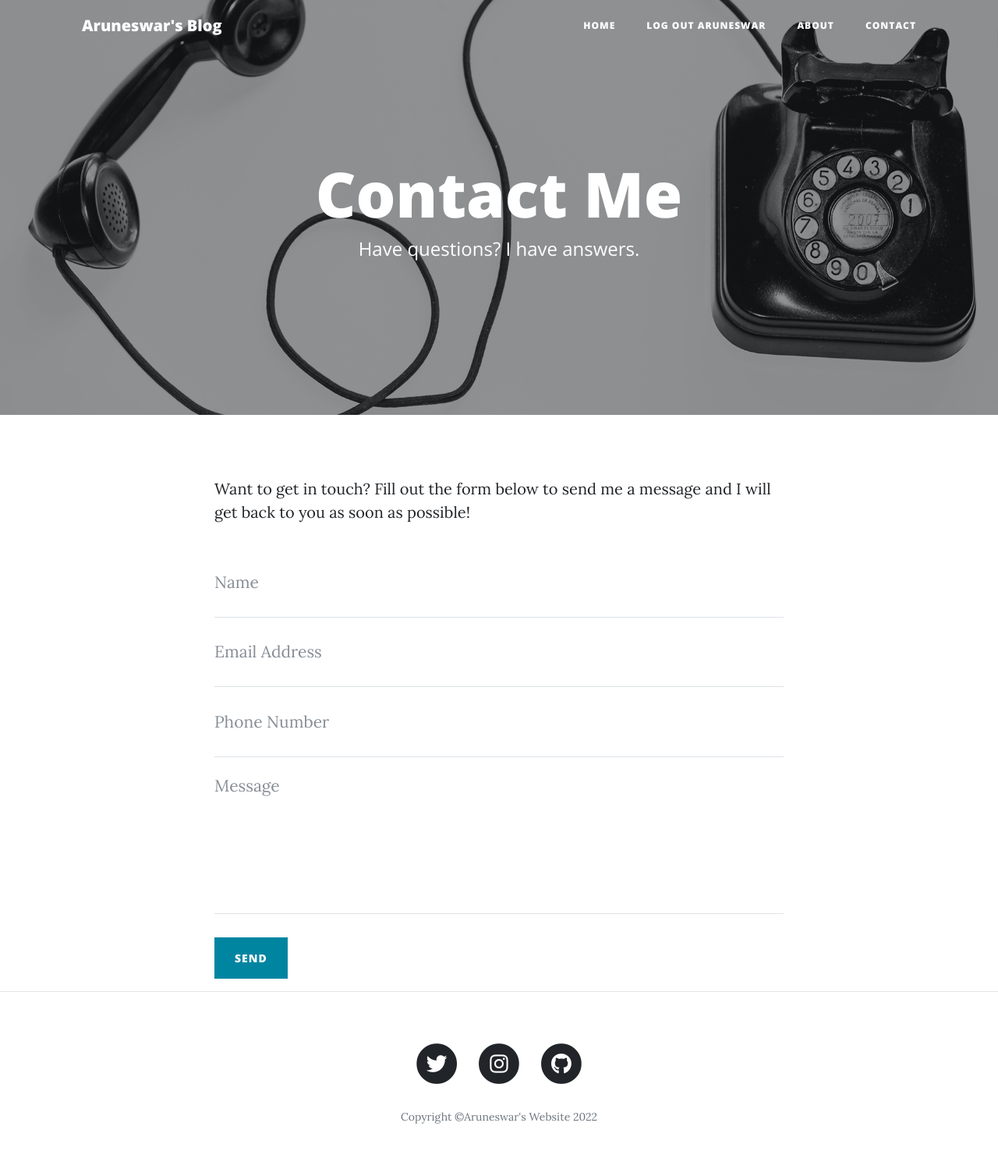
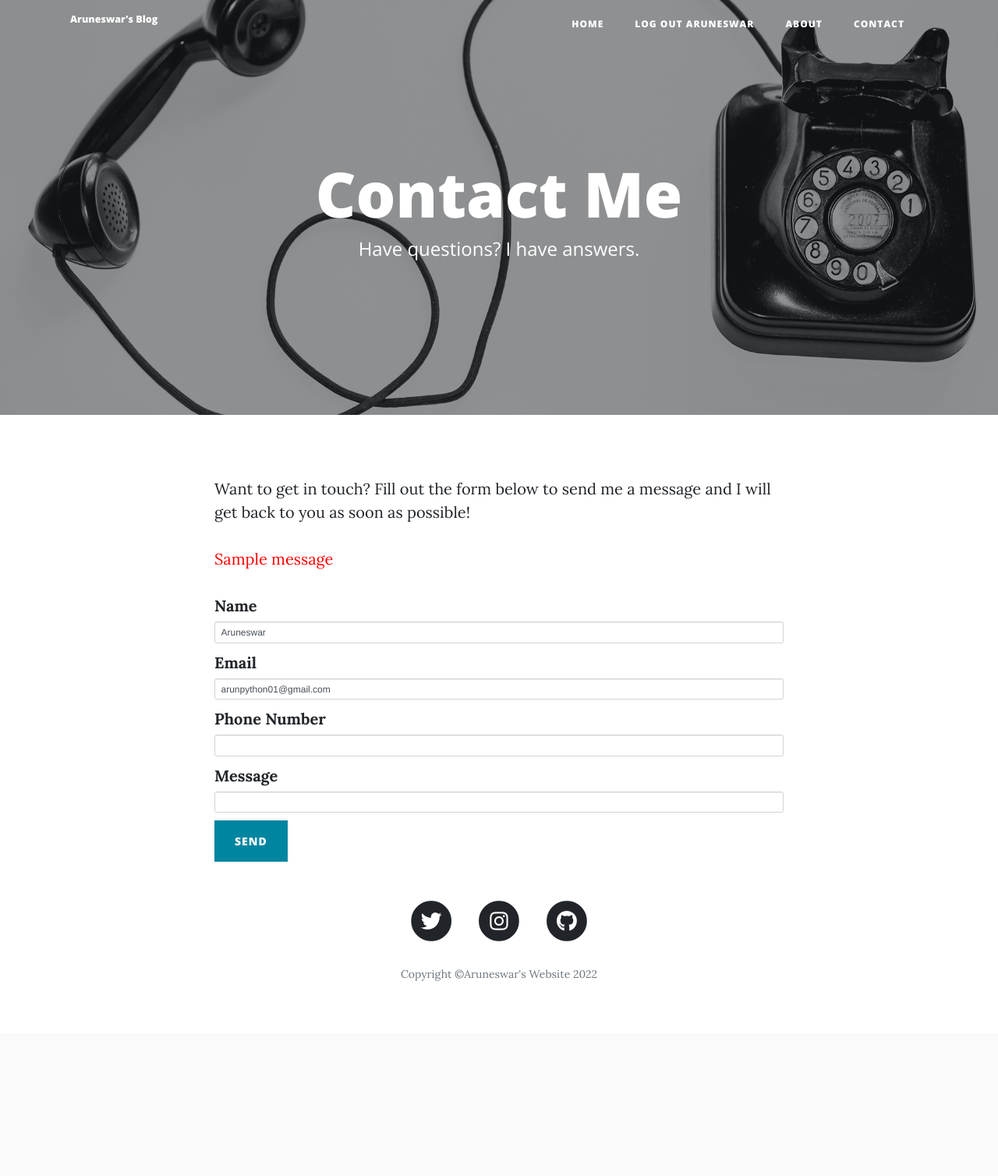
Before and after one commit to ArunNamikaze/My_Blog, a Flask app: page /contact in a window 1280 px wide. Shown: the whole page at 78% size. After the commit the page ends 1258 px from the top, so only its background shows below. Run offline with Flask 2, Linux system fonts and the light colour scheme; a user stored in the database is signed in; tables that the repository leaves empty hold one stand-in row (values such as "Sample post"); one stand-in notice (Sample message) is shown; some libraries are stand-ins or nearby versions.

Commit message:
certificate add

```diff
--- a/forms.py
+++ b/forms.py
@@ -25,3 +25,10 @@ class LoginForm(FlaskForm):
 class CommentForm(FlaskForm):
     comment=CKEditorField("Comment", validators=[DataRequired()])
     submit = SubmitField("Comment")
+
+class ContactForm(FlaskForm):
+    name=StringField("Name",validators=[DataRequired()])
+    email=StringField("Email" ,validators=[DataRequired()])
+    number=StringField("Phone Number", validators=[DataRequired()])
+    message=StringField("Message" , validators=[DataRequired()])
+    submit=SubmitField("Send")
--- a/main.py
+++ b/main.py
@@ -6,10 +6,16 @@ from werkzeug.security import generate_password_hash, check_password_hash
 from flask_sqlalchemy import SQLAlchemy
 # from sqlalchemy.orm import relationship
 from flask_login import UserMixin, login_user, LoginManager, login_required, current_user, logout_user
-from forms import CreatePostForm, RegisterForm, LoginForm, CommentForm
+from forms import CreatePostForm, RegisterForm, LoginForm, CommentForm , ContactForm
 from flask_gravatar import Gravatar
 from functools import wraps
+import smtplib
 
+##FOR SMTPLIB
+EMAIL='arunpython01@gmail.com'
+PASS='Arunpy01'
+
+##FLASK
 app = Flask(__name__)
 app.config['SECRET_KEY'] = '8BYkEfBA6O6donzWlSihBXox7C0sKR6b'
 ckeditor = CKEditor(app)
@@ -125,7 +131,7 @@ def login():
             )
             return redirect(url_for("register", form=form))
         elif not check_password_hash(user.password, form.password.data):
-            flash("Invalid password")
+            flash("Incorrect password")
             form = LoginForm(
                 email=form.email.data
             )
@@ -172,9 +178,28 @@ def about():
     return render_template("about.html", logged_in=current_user.is_authenticated, year=copyright_year)
 
 
-@app.route("/contact")
+@app.route("/contact" , methods=['GET', 'POST'])
 def contact():
-    return render_template("contact.html", logged_in=current_user.is_authenticated, year=copyright_year)
+    if current_user.is_authenticated:
+        form = ContactForm(
+            name=current_user.name,
+            email=current_user.email
+        )
+    if not current_user.is_authenticated:
+        form = ContactForm()
+
+    mess_body = f"Name: {form.name.data}\nEmail: {form.email.data}\nMobile: {form.number.data}\n\nMessage:\n{form.message.data}"
+    if form.validate_on_submit():
+        if not current_user.is_authenticated:
+            flash("You need to login or register to contact.")
+            return redirect(url_for("login"))
+
+        with smtplib.SMTP("smtp.gmail.com") as con:
+            con.starttls()
+            con.login(user=EMAIL , password=PASS)
+            con.sendmail(from_addr=EMAIL, to_addrs=EMAIL ,msg=f"Subject:Response form the blog\n\n{mess_body}")
+
+    return render_template("contact.html", form=form ,logged_in=current_user.is_authenticated, year=copyright_year)
 
 
 @app.route("/new-post", methods=['GET', 'POST'])
@@ -215,7 +240,7 @@ def edit_post(post_id):
         db.session.commit()
         return redirect(url_for("show_post", post_id=post.id))
 
-    return render_template("make-post.html", form=edit_form, year=copyright_year)
+    return render_template("make-post.html", form=edit_form, year=copyright_year , is_edit=True)
 
 
 @app.route("/delete/<int:post_id>")
--- a/templates/about.html
+++ b/templates/about.html
@@ -24,6 +24,10 @@
         <p>Created this blog as a test for my skills and also just to share some useful and interesting information to you</p>
         <p style="padding-top:50px; text-align:center; color:#007bff;"> <strong>Working on a perfect bio😉 </strong></p>
       </div>
+      <div class="col-lg-8 col-md-10 mx-auto">
+        <p style="text-align:center; padding-top:100px;"><strong> This course helped me to build this site 👍</strong> </p>
+        <img src="/static/img/Python Certification.jpg" alt="" width="100%">
+      </div>
     </div>
   </div>
 
--- a/templates/contact.html
+++ b/templates/contact.html
@@ -1,6 +1,8 @@
+{% extends 'bootstrap/base.html' %}
+{% import "bootstrap/wtf.html" as wtf %}
+{% block content %}
 {% include "header.html" %}
 
-  <!-- Page Header -->
   <header class="masthead" style="background-image: url('{{ url_for('static', filename='img/contact-bg.jpg')}}')">
     <div class="overlay"></div>
     <div class="container">
@@ -15,51 +17,67 @@
     </div>
   </header>
 
-  <!-- Main Content -->
-  <div class="container">
+
+<!--<div class="container">-->
+<!--    <div class="row">-->
+<!--      <div class="col-lg-8 col-md-10 mx-auto">-->
+<!--        <p>Want to get in touch? Fill out the form below to send me a message and I will get back to you as soon as possible!</p>-->
+<!--        &lt;!&ndash; Contact Form - Enter your email address on line 19 of the mail/contact_me.php file to make this form work. &ndash;&gt;-->
+<!--        &lt;!&ndash; WARNING: Some web hosts do not allow emails to be sent through forms to common mail hosts like Gmail or Yahoo. It's recommended that you use a private domain email address! &ndash;&gt;-->
+<!--        &lt;!&ndash; To use the contact form, your site must be on a live web host with PHP! The form will not work locally! &ndash;&gt;-->
+<!--        <form name="sentMessage" id="contactForm" novalidate>-->
+<!--          <div class="control-group">-->
+<!--            <div class="form-group floating-label-form-group controls">-->
+<!--              <label>Name</label>-->
+<!--              <input type="text" class="form-control" placeholder="Name" id="name" required data-validation-required-message="Please enter your name.">-->
+<!--              <p class="help-block text-danger"></p>-->
+<!--            </div>-->
+<!--          </div>-->
+<!--          <div class="control-group">-->
+<!--            <div class="form-group floating-label-form-group controls">-->
+<!--              <label>Email Address</label>-->
+<!--              <input type="email" class="form-control" placeholder="Email Address" id="email" required data-validation-required-message="Please enter your email address.">-->
+<!--              <p class="help-block text-danger"></p>-->
+<!--            </div>-->
+<!--          </div>-->
+<!--          <div class="control-group">-->
+<!--            <div class="form-group col-xs-12 floating-label-form-group controls">-->
+<!--              <label>Phone Number</label>-->
+<!--              <input type="tel" class="form-control" placeholder="Phone Number" id="phone" required data-validation-required-message="Please enter your phone number.">-->
+<!--              <p class="help-block text-danger"></p>-->
+<!--            </div>-->
+<!--          </div>-->
+<!--          <div class="control-group">-->
+<!--            <div class="form-group floating-label-form-group controls">-->
+<!--              <label>Message</label>-->
+<!--              <textarea rows="5" class="form-control" placeholder="Message" id="message" required data-validation-required-message="Please enter a message."></textarea>-->
+<!--              <p class="help-block text-danger"></p>-->
+<!--            </div>-->
+<!--          </div>-->
+<!--          <br>-->
+<!--          <div id="success"></div>-->
+<!--          <button type="submit" class="btn btn-primary" id="sendMessageButton">Send</button>-->
+<!--        </form>-->
+<!--      </div>-->
+<!--    </div>-->
+<!--  </div>-->
+
+
+<div class="container">
     <div class="row">
       <div class="col-lg-8 col-md-10 mx-auto">
-        <p>Want to get in touch? Fill out the form below to send me a message and I will get back to you as soon as possible!</p>
-        <!-- Contact Form - Enter your email address on line 19 of the mail/contact_me.php file to make this form work. -->
-        <!-- WARNING: Some web hosts do not allow emails to be sent through forms to common mail hosts like Gmail or Yahoo. It's recommended that you use a private domain email address! -->
-        <!-- To use the contact form, your site must be on a live web host with PHP! The form will not work locally! -->
-        <form name="sentMessage" id="contactForm" novalidate>
-          <div class="control-group">
-            <div class="form-group floating-label-form-group controls">
-              <label>Name</label>
-              <input type="text" class="form-control" placeholder="Name" id="name" required data-validation-required-message="Please enter your name.">
-              <p class="help-block text-danger"></p>
-            </div>
-          </div>
-          <div class="control-group">
-            <div class="form-group floating-label-form-group controls">
-              <label>Email Address</label>
-              <input type="email" class="form-control" placeholder="Email Address" id="email" required data-validation-required-message="Please enter your email address.">
-              <p class="help-block text-danger"></p>
-            </div>
-          </div>
-          <div class="control-group">
-            <div class="form-group col-xs-12 floating-label-form-group controls">
-              <label>Phone Number</label>
-              <input type="tel" class="form-control" placeholder="Phone Number" id="phone" required data-validation-required-message="Please enter your phone number.">
-              <p class="help-block text-danger"></p>
-            </div>
-          </div>
-          <div class="control-group">
-            <div class="form-group floating-label-form-group controls">
-              <label>Message</label>
-              <textarea rows="5" class="form-control" placeholder="Message" id="message" required data-validation-required-message="Please enter a message."></textarea>
-              <p class="help-block text-danger"></p>
-            </div>
-          </div>
-          <br>
-          <div id="success"></div>
-          <button type="submit" class="btn btn-primary" id="sendMessageButton">Send</button>
-        </form>
+        <p style="text=align:center;">Want to get in touch? Fill out the form below to send me a message and I will get back to you as soon as possible!</p>
+        {% with messages = get_flashed_messages() %}
+          {% if messages %}
+            {% for message in messages %}
+               <p style="color:red">{{ message }}</p>
+            {% endfor %}
+          {% endif %}
+        {% endwith %}
+       {{ wtf.quick_form(form, novalidate=True, button_map={"submit": "primary"}) }}
+
       </div>
     </div>
-  </div>
-
-  <hr>
-
-  {% include "footer.html" %}
+</div>
+{% include "footer.html" %}
+{% endblock %}
--- a/templates/index.html
+++ b/templates/index.html
@@ -7,8 +7,9 @@
       <div class="row">
         <div class="col-lg-8 col-md-10 mx-auto">
           <div class="site-heading">
-            {% if current_user.id == 1 %}
-              <h1>Hi Arun</h1>
+
+            {% if logged_in %}
+              <h1>Hi {{ current_user.name }}</h1>
             {% else %}
               <h1>Aruneswar's Blog</h1>
             <span class="subheading">A collection of random musings.</span>
--- a/templates/make-post.html
+++ b/templates/make-post.html
@@ -10,7 +10,7 @@
       <div class="row">
         <div class="col-lg-8 col-md-10 mx-auto">
           <div class="page-heading">
-            {% if is_edit: %}
+            {% if is_edit %}
             <h1>Edit Post</h1>
             {% else: %}
             <h1>New Post</h1>
--- a/templates/post.html
+++ b/templates/post.html
@@ -40,9 +40,9 @@
 
           {% endif %}
 <!--           Comments Area -->
+          {% for cmt in post.comments %}
           <div class="col-lg-8 col-md-10 comment" style="padding-left:0;">
             <h4 style="padding-bottom:25px;text-align:left; color:#007bff;"><strong>Comments</strong></h4>
-            {% for cmt in post.comments %}
               <ul class="commentList">
                 <li>
                     <div class="commenterImage">
```
Also changed, not shown: blog.db.
